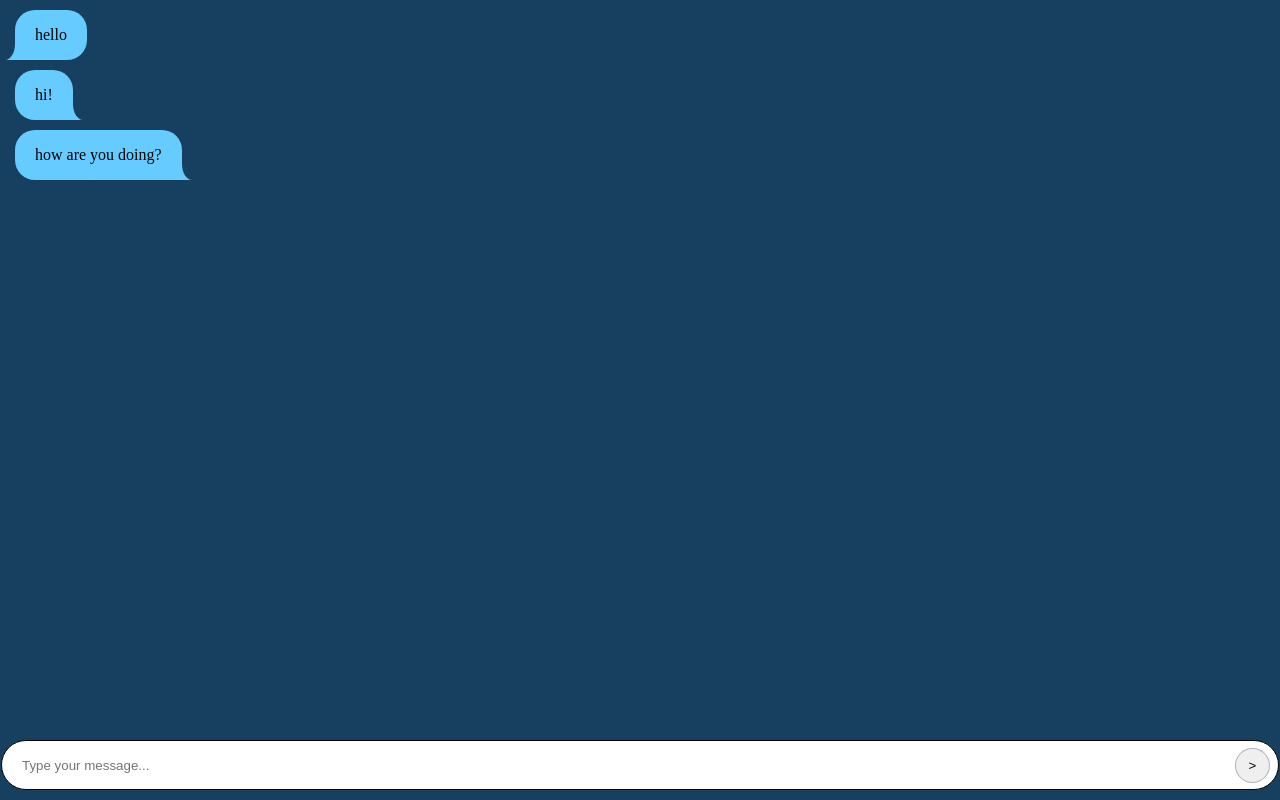
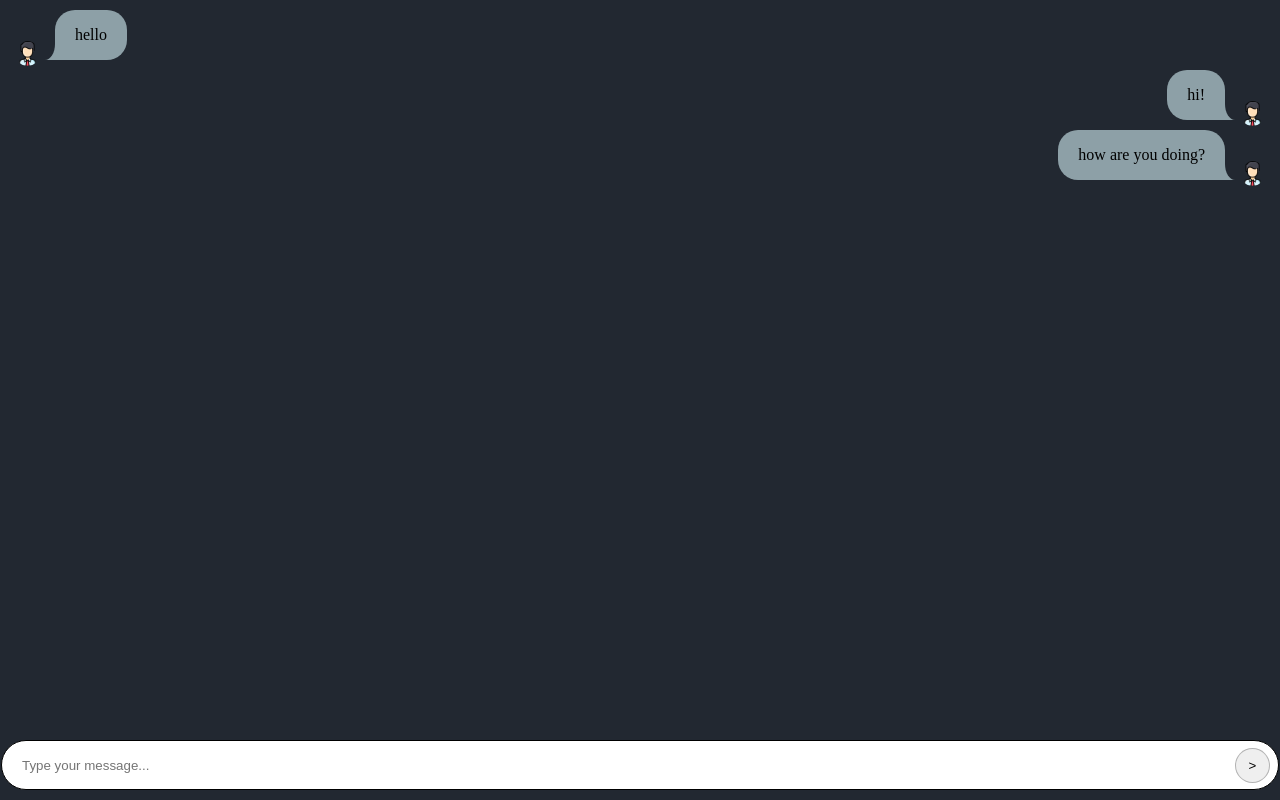
Before and after one commit to mstevz/raven, a Vue app in the folder application/raven-frontend/: page / in a window 1280 px wide. Built offline with nearby package versions, Linux system fonts and the light colour scheme.

Commit message:
/feature Add user photo near chat bubble

```diff
--- a/application/raven-frontend/src/components/atoms/colors/chat/chat.scss
+++ b/application/raven-frontend/src/components/atoms/colors/chat/chat.scss
@@ -1,4 +1,4 @@
-$chatBgColor: #173F5F;
+$chatBgColor: #222831;
 //$messageSendBubbleColor: #66ccff;
 //$messageReceiveBubbleColor: #3b769c;
-$messageBubbleColor: #66ccff;
+$messageBubbleColor: #8da0a7;
--- a/application/raven-frontend/src/components/molecules/chat/bubbles/left/ChatLeftBubble.vue
+++ b/application/raven-frontend/src/components/molecules/chat/bubbles/left/ChatLeftBubble.vue
@@ -1,14 +1,22 @@
 <template>
+    <div>
+        <figure>
+            <img src="@/assets/user.png" alt="user">
+        </figure>
+
         <div class="message-left-bubble">
             <p>{{text}}</p>
             <span class="message-bubble-tail"></span>
         </div>
+    </div>
+
 </template>
 
 <script>
 export default {
     name: 'chat-left-bubble',
     props: {
+        username: String,
         text: String
     }
 }
@@ -18,6 +26,21 @@ export default {
     @import '@/components/atoms/colors/chat/chat.scss';
     @import '@/components/molecules/chat/bubbles/mixins.scss';
 
+    div {
+        display: flex;
+
+        figure {
+            margin:0;
+            margin-right:15px;
+
+            align-self: flex-end;
+
+            img {
+                width:25px;
+                height: auto;
+                border-radius:100%;
+            }
+        }
         .message-left-bubble {
 
             @include messageBubble;
@@ -44,4 +67,7 @@ export default {
                 text-align: justify;
             }
         }
+    }
+
+
 </style>
--- a/application/raven-frontend/src/components/molecules/chat/bubbles/right/ChatRightBubble.vue
+++ b/application/raven-frontend/src/components/molecules/chat/bubbles/right/ChatRightBubble.vue
@@ -1,7 +1,13 @@
 <template>
+    <div>
         <div class="message-right-bubble">
             <p>{{text}}</p>
             <span class="message-bubble-tail"></span>
+        </div>
+
+        <figure>
+            <img src="@/assets/user.png" alt="user">
+        </figure>
     </div>
 </template>
 
@@ -18,11 +24,28 @@ export default {
     @import '@/components/atoms/colors/chat/chat.scss';
     @import '@/components/molecules/chat/bubbles/mixins.scss';
 
+    div {
+
+        display:flex;
+        justify-content: flex-end;
+
+        figure {
+            margin:0;
+            margin-left:15px;
+
+            align-self: flex-end;
+
+            img {
+                width:25px;
+                height: auto;
+                border-radius:100%;
+            }
+        }
+
         .message-right-bubble {
 
             @include messageBubble;
-
-        float:right;
+            // float:right;
 
             border-bottom-right-radius: 0;
             background-color: $messageBubbleColor;
@@ -48,4 +71,5 @@ export default {
             }
 
         }
+    }
 </style>
--- a/application/raven-frontend/src/components/organisms/chat/Chat.vue
+++ b/application/raven-frontend/src/components/organisms/chat/Chat.vue
@@ -2,7 +2,7 @@
     <section class="chatbox">
         <div class="messages-container" >
             <div v-for="message in messages" v-bind:key="message.id">
-                <chat-left-bubble v-if="message.sender != 'me'" :text="`${message.value}`"/>
+                <chat-left-bubble  v-if="message.sender != 'me'" :username="`${message.username}`" :text="`${message.value}`"/>
                 <chat-right-bubble v-if="message.sender == 'me'" :text="`${message.value}`"/>
             </div>
         </div>
@@ -35,9 +35,9 @@ export default {
     data: function(){
         return {
             messages: [
-                {id: 1, sender:'notme', value:'hello'},
-                {id: 2, sender:'me', value:'hi!'},
-                {id: 2, sender:'me', value:'how are you doing?'}
+                {id: 1, username:'johndoe', sender:'notme', value:'hello'},
+                {id: 2, username:'janedoe', sender:'me', value:'hi!'},
+                {id: 3, username:'janedoe', sender:'me', value:'how are you doing?'}
             ]
         }
     }
@@ -70,17 +70,14 @@ export default {
 
             overflow-y: auto;
 
-            div {
+            /*div {
                 display:flex;
 
                 &:nth-child(1){
                     align-items: flex-end;
                 }
-            }
+            } */
 
-            /*
-
-            */
         }
 
         &:nth-child(2) {
```
Also changed, not shown: application/raven-frontend/src/assets/user.png (added). Lines whose indentation alone changed are shown as unchanged.
